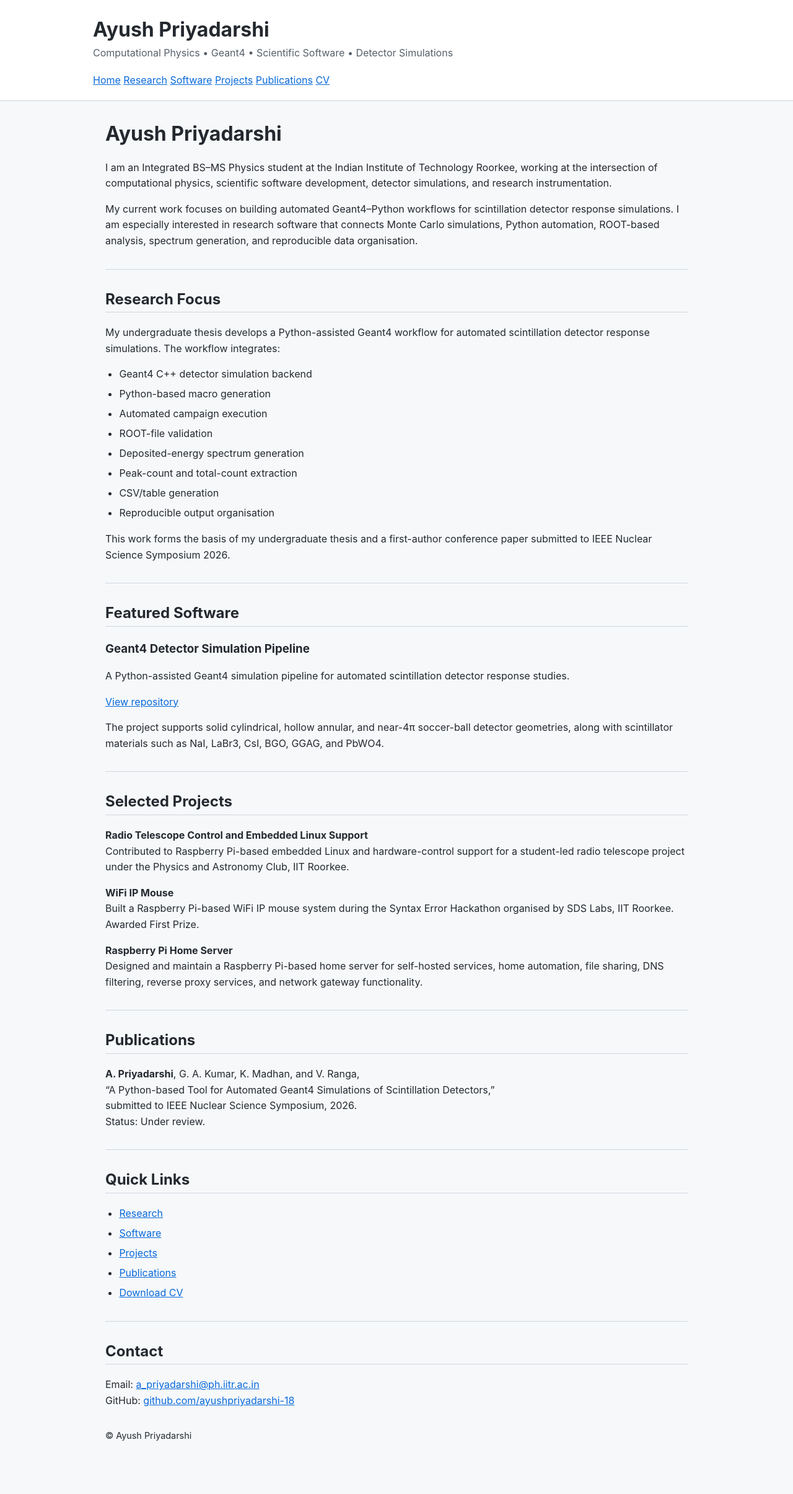
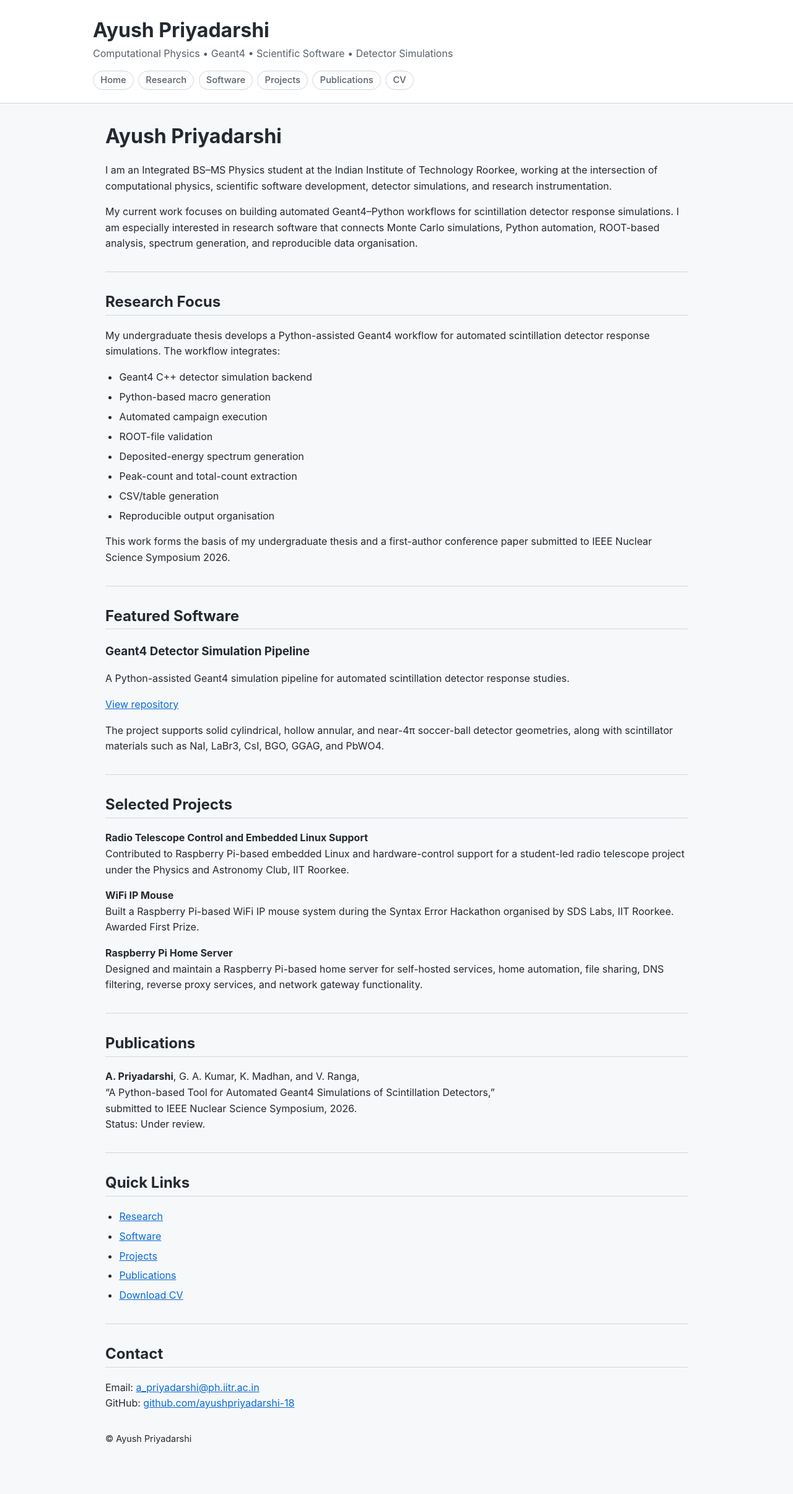
Before and after one commit to ayushpriyadarshi-18/ayushpriyadarshi-18.github.io, a Jekyll site: the page built from index.md, in a window 1280 px wide. Shown: the whole page at 62% size. Built offline with Jekyll 4.4.1, drawn with Linux system fonts in a browser that asks for light colours.

Commit message:
Polish navigation styling

```diff
--- a/assets/style.css
+++ b/assets/style.css
@@ -267,3 +267,46 @@ code {
     gap: 0.65rem;
   }
 }
+
+/* Final navigation polish */
+
+.site-header nav,
+.site-nav {
+  display: flex;
+  flex-wrap: wrap;
+  align-items: center;
+  gap: 0.45rem;
+  margin-top: 0.9rem;
+}
+
+.site-header nav a,
+.site-nav a {
+  display: inline-block;
+  padding: 0.35rem 0.7rem;
+  border: 1px solid var(--border);
+  border-radius: 999px;
+  color: var(--nav-text);
+  background: var(--card);
+  text-decoration: none;
+  font-size: 0.92rem;
+  font-weight: 500;
+  line-height: 1.2;
+}
+
+.site-header nav a:hover,
+.site-nav a:hover {
+  color: var(--nav-hover);
+  border-color: var(--accent);
+  background: var(--accent-soft);
+  text-decoration: none;
+}
+
+.site-header {
+  padding-top: 1.9rem;
+  padding-bottom: 1.3rem;
+}
+
+.site-subtitle,
+.site-header p {
+  margin-bottom: 0;
+}
```
